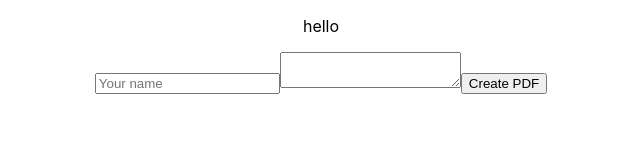
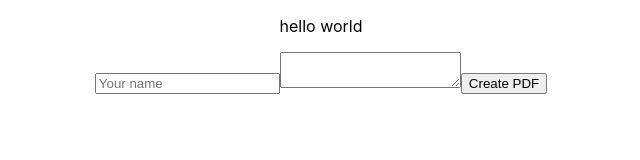
Before and after one commit to Roundtable-Design/workshop-app, a React (Create React App) app in the folder frontend/: page / in a window 1280 px wide. Shown: the top 160 px of the page, without its empty margins (319-959 px from the left). Built offline with nearby package versions, Linux system fonts and the light colour scheme.

Commit message:
added world

```diff
--- a/frontend/src/App.js
+++ b/frontend/src/App.js
@@ -4,7 +4,7 @@ import './App.css';
 function App() {
   return (
     <div className="App">
-      <p>hello</p>
+      <p>hello world</p>
       <form action="http://localhost:8000/pdf" method="POST">
         <input type='text' name='name' placeholder='Your name' />
         <textarea placeholder='Tell me about yourself' name='about'> </textarea>
```
